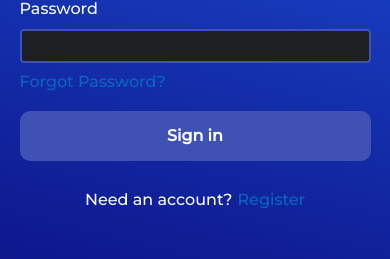
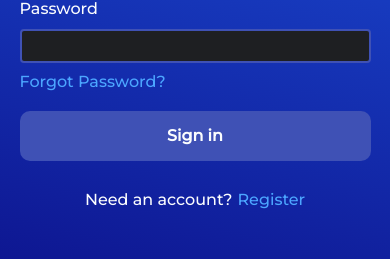
Before and after one commit to CVHS-student-sites/locker-frontend, a SvelteKit app: page /login in a window 390 px wide. Shown: the part 387-646 px from the top of the page. Built offline with nearby package versions, Linux system fonts and the light colour scheme.

Commit message:
cool color blue

```diff
--- a/src/routes/login/+page.svelte
+++ b/src/routes/login/+page.svelte
@@ -95,7 +95,7 @@
     }
 
     .forgot {
-        color: #0a66c2;
+        color: #4ca6ff;
     }
 
     input[type=text],
@@ -153,14 +153,14 @@
     }
 
     .regs {
-        color: #0a66c2;
+        color: #4ca6ff;
         cursor: pointer;
     }
 
     @media only screen and (max-width: 600px) {
         .main{
             background: rgb(2,0,36);
-            background: linear-gradient(14deg, rgb(9, 3, 114) 0%, rgb(33, 97, 239) 100%);
+            background: linear-gradient(14deg, rgb(9, 3, 121) 0%, rgb(33, 97, 239) 100%);
         }
 
         .logo {
```
